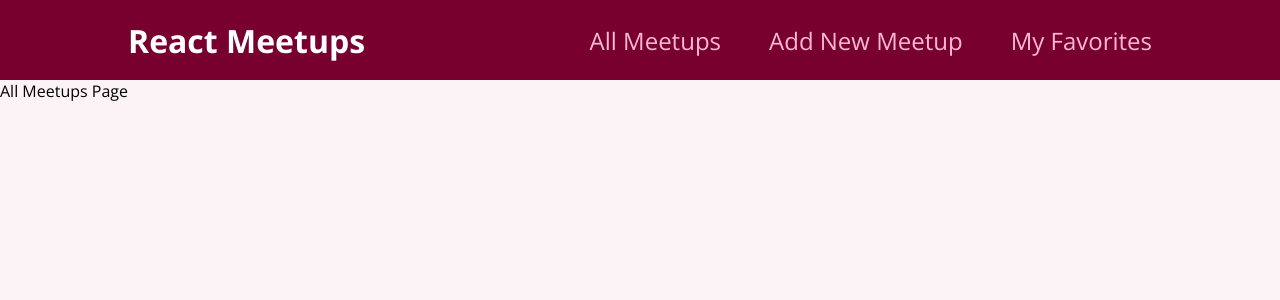
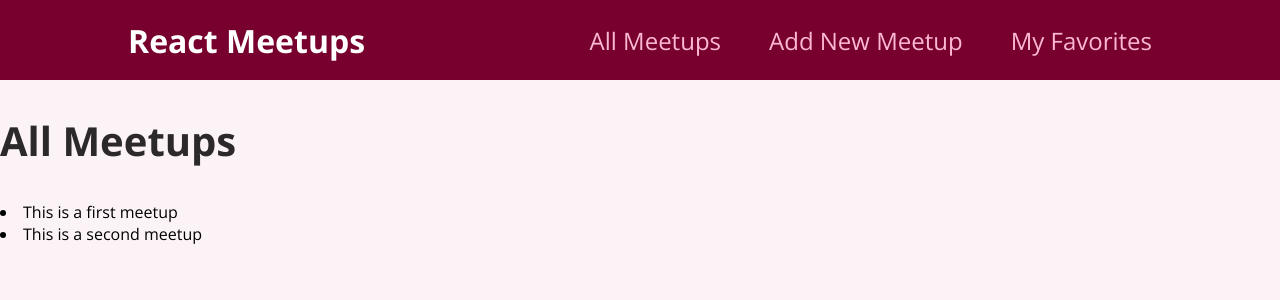
Before and after one commit to javierpb275/react-refresher, a React (Create React App) app: page / in a window 1280 px wide. Shown: the top 300 px of the page. Built offline with nearby package versions, Linux system fonts and the light colour scheme.

Commit message:
output lists of data

```diff
--- a/src/pages/AllMeetups.js
+++ b/src/pages/AllMeetups.js
@@ -1,5 +1,33 @@
+const DUMMY_DATA = [
+  {
+    id: "m1",
+    title: "This is a first meetup",
+    image:
+      "https://upload.wikimedia.org/wikipedia/commons/thumb/d/d3/Stadtbild_M%C3%BCnchen.jpg/2560px-Stadtbild_M%C3%BCnchen.jpg",
+    address: "Meetupstreet 5, 12345 Meetup City",
+    description:
+      "This is a first, amazing meetup which you definitely should not miss. It will be a lot of fun!",
+  },
+  {
+    id: "m2",
+    title: "This is a second meetup",
+    image:
+      "https://upload.wikimedia.org/wikipedia/commons/thumb/d/d3/Stadtbild_M%C3%BCnchen.jpg/2560px-Stadtbild_M%C3%BCnchen.jpg",
+    address: "Meetupstreet 5, 12345 Meetup City",
+    description:
+      "This is a first, amazing meetup which you definitely should not miss. It will be a lot of fun!",
+  },
+];
+
 function AllMeetupsPage() {
-  return <div>All Meetups Page</div>;
+  return (
+    <section>
+      <h1>All Meetups</h1>
+      {DUMMY_DATA.map((meetup) => {
+        return <li key={meetup.id}>{meetup.title}</li>;
+      })}
+    </section>
+  );
 }
 
 export default AllMeetupsPage;
```
